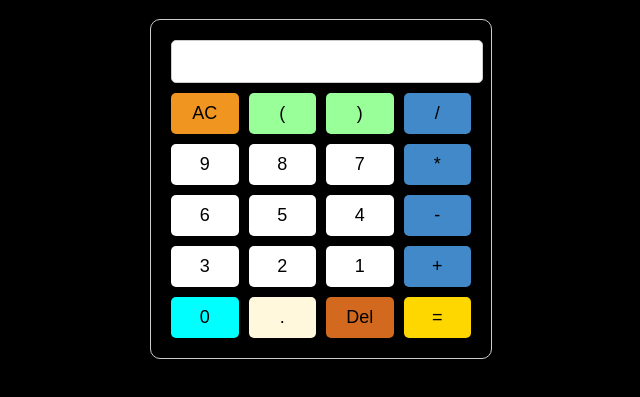
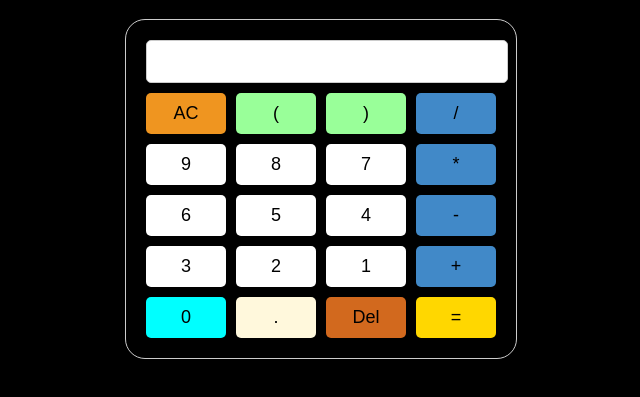
Before and after one commit to sakethreddyt/calculator, a plain HTML site: page index.html in a window 1280 px wide. Shown: the part 61-458 px from the top of the page, without its empty margins (319-959 px from the left). Drawn offline with Linux system fonts and the light colour scheme.

Commit message:
Update index.html

```diff
--- a/index.html
+++ b/index.html
@@ -14,11 +14,11 @@
     }
 
     .calculator {
-    width: 300px;
+    width: 350px;
     margin: 0 auto;
     padding: 20px;
     border: 1px solid #ccc;
-    border-radius: 10px;
+    border-radius: 20px;
     }
 
     #result {
```
